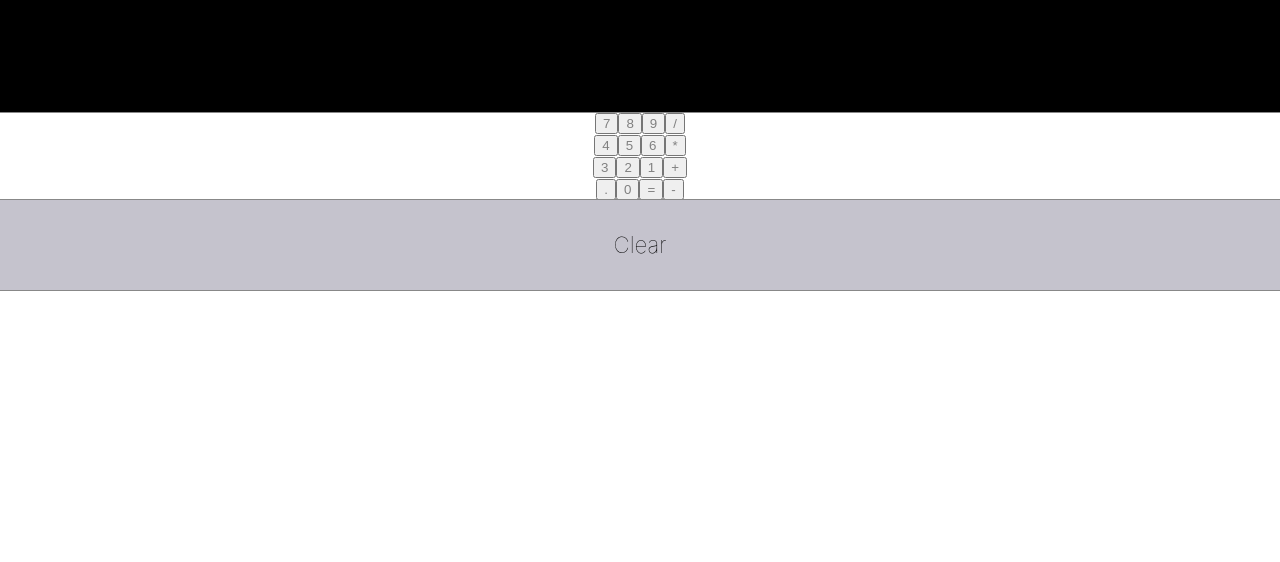
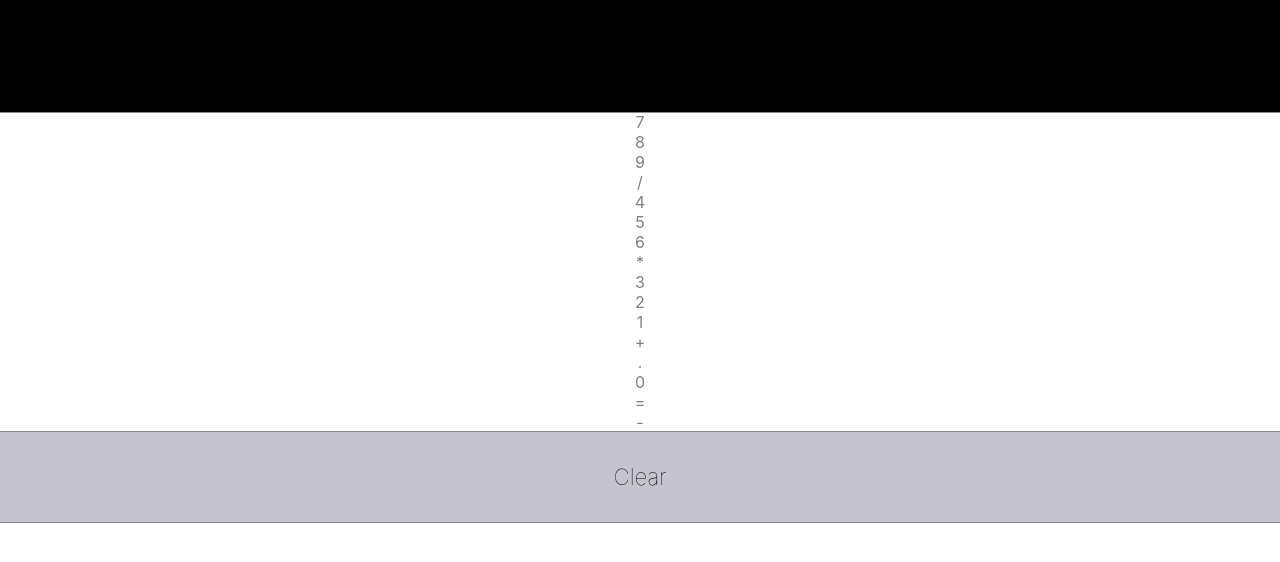
Before and after one commit to AdrianGHub/calc-app, a React (Create React App) app: page / in a window 1280 px wide. Shown: the top 562 px of the page. Built offline with nearby package versions, Linux system fonts and the light colour scheme.

Commit message:
feat: implement functionality in button component

```diff
--- a/src/components/Button/Button.js
+++ b/src/components/Button/Button.js
@@ -1,12 +1,21 @@
-import React from 'react';
-import classes from '../Button/Button.module.css';
+import React from "react";
+import classes from "../Button/Button.module.css";
 
 const button = (props) => {
-    return (
-        <button className={classes.Button}>
-            {props.children}
-        </button>
-    );
+	const isOperator = (value) => {
+		return !isNaN(value) || value === "." || value === "=";
+	};
+
+	return (
+		<div
+			className={[
+				classes.Button,
+				isOperator(props.children) ? "" : classes.Operator
+			].join(' ')}
+		>
+			{props.children}
+		</div>
+	);
 };
 
 export default button;
```
